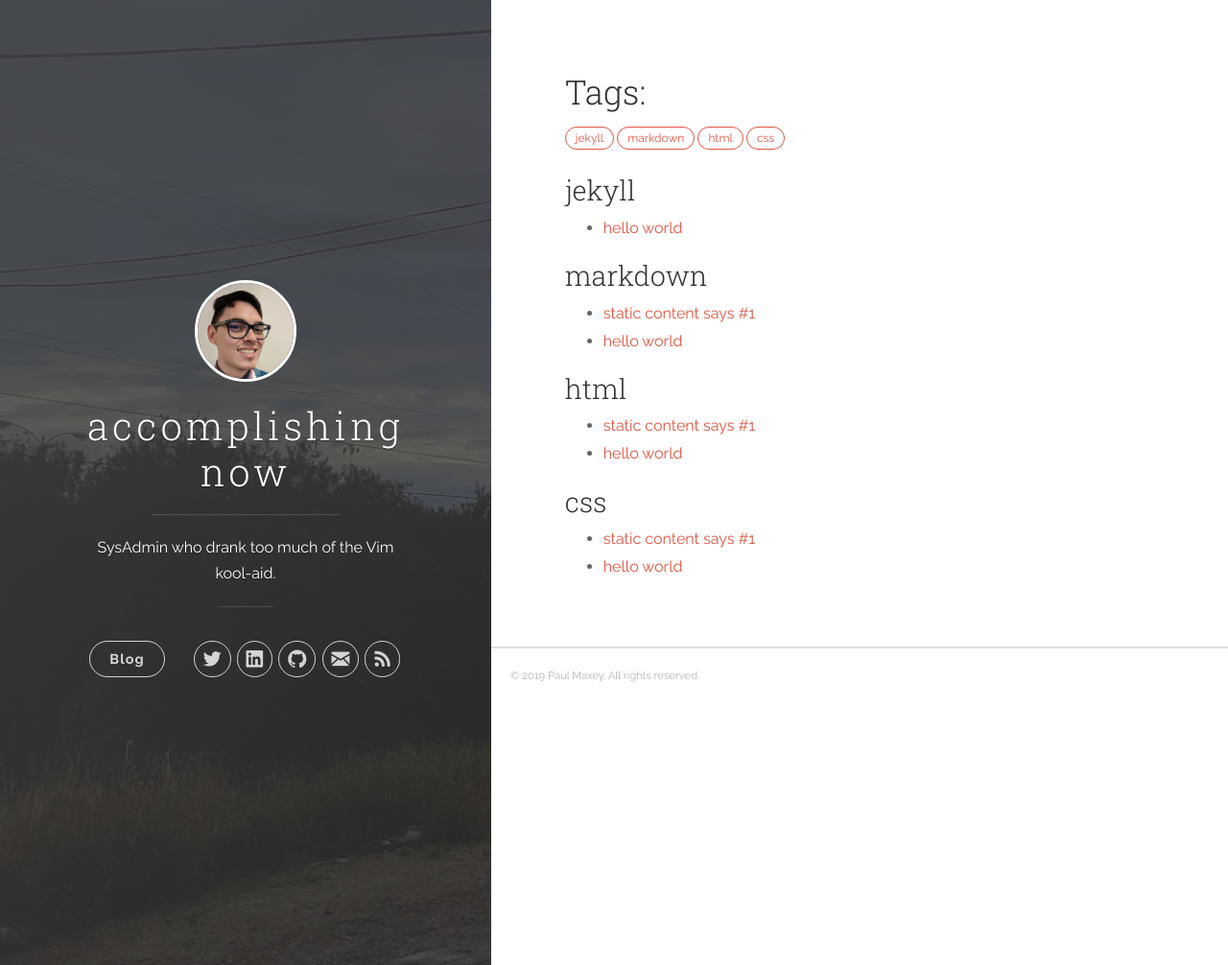
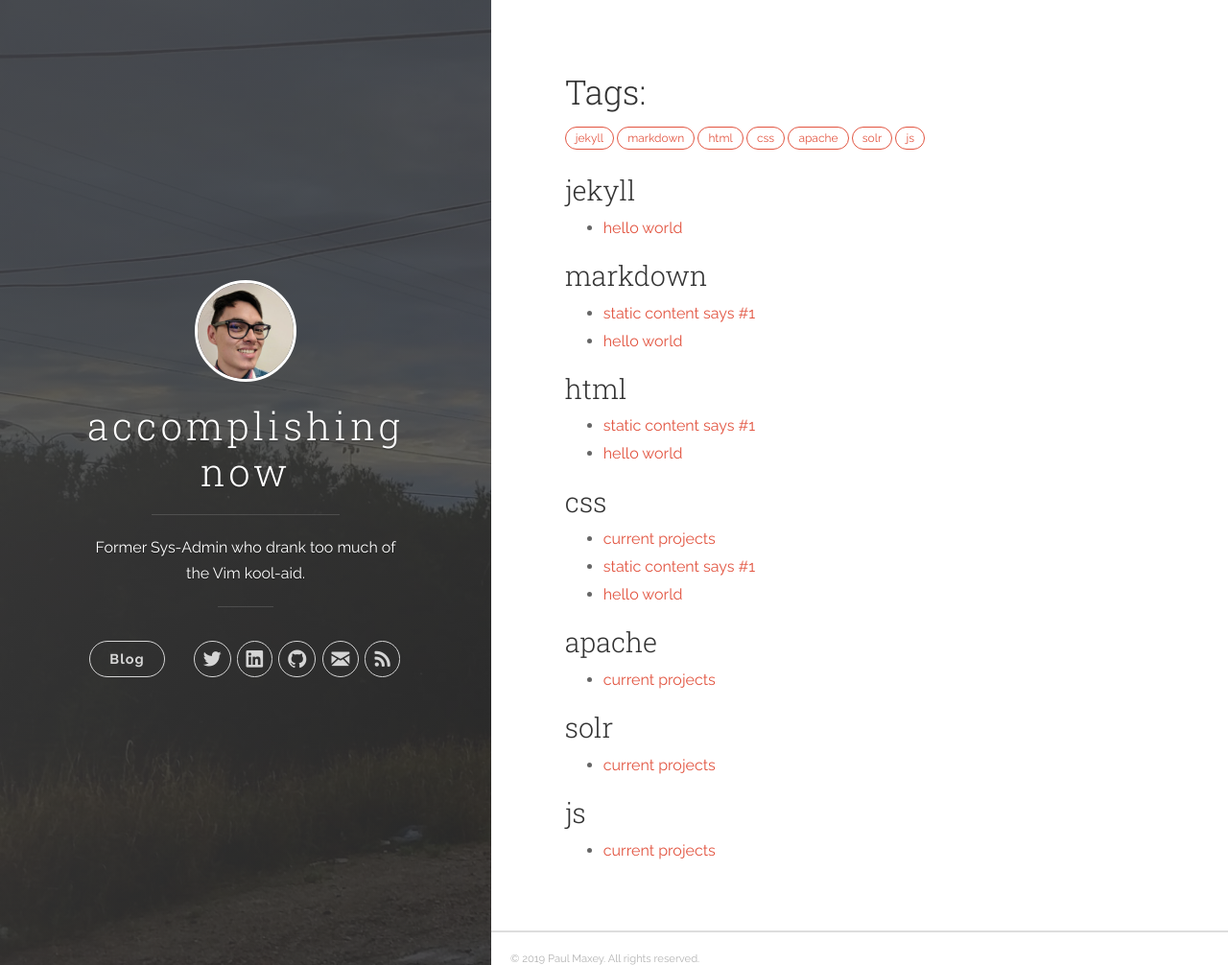
Before and after one commit to pmaxey83/restlessadmin.github.io, a Jekyll site: the page built from tags.md, in a window 1280 px wide and 1006 px high. Shown: the whole window at 96% size. Built offline with Jekyll 4.4.1, drawn with Linux system fonts in a browser that asks for light colours; part of the change alters nothing that is shown.

Commit message:
Update Site

````diff
--- a/_config.yml
+++ b/_config.yml
@@ -13,11 +13,11 @@
 # You can create any custom variable you would like, and they will be accessible
 # in the templates via {{ site.myvariable }}.
 title: accomplishing now
-email: pmaxey.email@gmail.com
+email: paul@pmaxey.com
 name: Paul Maxey
 #timezone: America/Phoenix
 description: >- # this means to ignore newlines until "baseurl:"
-  SysAdmin who drank too much of the Vim kool-aid.
+  Former Sys-Admin who drank too much of the Vim kool-aid.
 baseurl: "" # the subpath of your site, e.g. /blog
 url: "" # the base hostname & protocol for your site, e.g. http://example.com
 twitter_username: pmaxey83
--- /dev/null
+++ b/_posts/2019-06-11-current-projects.md
@@ -0,0 +1,118 @@
+---
+
+layout: post
+title:  "current projects"
+date:   2019-06-11 06:00:00 -0700
+categories: [personal,tutorial]
+tags: [apache,solr,js,css]
+
+---
+
+![image1](/assets/solr-logo.png "Jekyll")
+##### **it's been awhile, let's talk**
+
+---
+
+So I've fallen off the radar for a bit, but it's been for good reasons.  I was able to make the transition from Systems Administrator to Programmer!  Goal 1 CHECK!
+But the real question is now..  how do I go further?  Well let's start by talking about some of the technologies I'm currently working with.
+
+
+
+###### **Apache Solr**
+In my first month on the job a challenge was presented to me.  Build a search application to replace a deprecated search app that is holding back a server migraiton. Ok what?  So build a search engine?..  Oh, no problem let me introduce you to my friend Apache Solr and his cousin Apache Nutch.  These two **FREE** and **OPEN-SOURCE** programs became my best friends for two weeks.  In those two weeks I was able to slam a little jQuery together to produce a dynamic search page that utilized multiple solr cores to segregate searches and featured nifty features like hit highlighting, dynamic paging, and lighting fast search speeds.  These are all features Solr provides out of the box, and with a little reading of the documentation it's not too hard to implement.
+
+I won't be able to dive into all the code, but let's at least look at some key pieces.
+
+**Query Building**
+```
+//rebuild query string depending on variables given
+function getQuery(userInput,withHl,start){
+
+var query,
+    baseUrl = "http://$SOLRSERVER:8983/solr/"
+    core = getCookie("searchType"), //core to query
+    qt = "/select?", //request handler
+    start = getPaging(start)
+    paging = 'rows=' + rows + '&' + 'start=' + start,
+    df = "df=" + "content" + "&", //default search field
+    fl = "title%2Ccontent%2Curl%2Canchor&", //field list to return(comma separated) (%2C = "," escape)
+    hl = "hl=on&",
+    hlS = "hl.snippets=2&",
+    hlPre = 'hl.simple.pre=<span class="highlight">&',
+    hlPost = "hl.simple.post=</span>&",
+    q = ["q=",userInput,"~2&"];
+//build url again, depending on if paging & hit-high lighting are needed
+(withHl == false ? query = baseUrl + core + qt + df + fl + q.join('') + paging :query = baseUrl + core + qt + hl + hlS + hlPre + hlPost + df + fl + q.join('') + paging);
+return(query)
+};
+```
+The above snippet is a look at how I built my queries for Solr.  This really is the key to my app because not only do the queries to Solr provide search results, but they also tell Solr what features you'd like returned with those results.(hit-highlighting, paging, etc).  This is useful to know when building out the logic for your paging as well.  So intead of reclaring variables, you can just call a function and build out your queries.  I won't go into specifics about what the query string does/is, there is plenty of documentation on the web for that.
+
+**Paging**
+Credit to [kottenator](https://gist.github.com/kottenator) for [this](https://gist.github.com/kottenator/9d936eb3e4e3c3e02598) paging algorithm.
+```
+//creates page numbers/previous/next buttons
+function initPageNumbers(currentPage){
+//define empty l var
+var l;
+//clear markup if any exists
+$('#pageNums').html('');
+//get request to solr
+$.get(qStr, function(data){
+    //total number of results returned
+    total_rows = data['response']['numFound'],
+    //total num divided by rows to return
+    last = Math.ceil(total_rows / rows),
+    current = currentPage,
+    delta = 2,
+    left = current - delta,
+    right = current + delta + 1,
+    range = [],
+    rangeWithDots = [];
+    console.log(current);
+    $('#pageNums').append('<li><a id="previous" href="#'+
+        getPaging(current,"backward")+
+        '" class="btn btn-default" onclick="getPage('+
+        getPaging(current,"backward")  + '); initPageNumbers(' + getPaging(current,"backward") + ')">'+
+        "Previous" + '</a></li>');
+
+    for (i = 1; i <= last; i++) {
+        (i == 1 || i == last || i >= left && i < right ? range.push(i):null) //if (i == 1 || i == last || i >= left && i < right) {
+    }
+
+        for (i of range) {
+            if (l) {
+                if (i - 1 === 2){
+                } else if (i - l !== 1) {
+                    $('#pageNums').append('<li><a href="#" class="btn btn-default">' + "..." + '</a></li>');
+                    rangeWithDots.push('...')
+                }
+            }
+            $('#pageNums').append('<li><a href="#'+
+            (i) + '" class="btn btn-default" onclick="getPage('+
+            (i - 1) + '); initPageNumbers(' + (i) + ')">'+
+            (i) + '</a></li>');
+            rangeWithDots.push(i);
+            l = i;
+            num = rangeWithDots[2];
+        }
+        (current == 1 ?  $('#pageNums').append('<li><a id="next" href="#'+
+        getPaging(current,"foreward") + '" class="btn btn-default" onclick="getPage('+
+        1 + '); initPageNumbers(' + getPaging(current,"foreward") + ')">'+
+        "Next" + '</a></li>'):$('#pageNums').append('<li><a id="next" href="#'+
+        getPaging(current,"foreward") + '" class="btn btn-default" onclick="getPage('+
+        getPaging(current,"foreward") + '); initPageNumbers(' + getPaging(current,"foreward") + ')">'+
+        "Next" + '</a></li>'));
+        check(total_rows);
+        //$('#queryTime').append('<li><a href="#"' + (i - 1) + ' class="btn btn-default" onclick="getPage(' + right  + ', query); initPageNumbers(' + right + ')">' + "Next" + '</a></li>');
+});
+}
+```
+This would be the 2nd main chunk of my code, the paging.  It's kind of gross and is a little bloated, but it gets the job done. The way I went about creating this was finding an algorithm someone had already created for the paging, figuring out how it worked and then using that as a framework for my function.  From there I was able to create another fucntion to wipe and rebuild the next results page and recursively call initPageNumbers() to rebuild the paging.
+
+
+Obviously you'd be better off using a framework like Node.JS or Flask along with a langugae specific Solr library, but for this specific application the approach worked great.  The rest of the code is specific to the application so it won't be necessary to present it, but most of it's purpose was to preserve the search input via a cookie, specify which core to use, activate event listeners, and add some flair to the page.
+
+
+
+-Paul
````
Also changed, not shown: assets/solr-logo.png (added).
